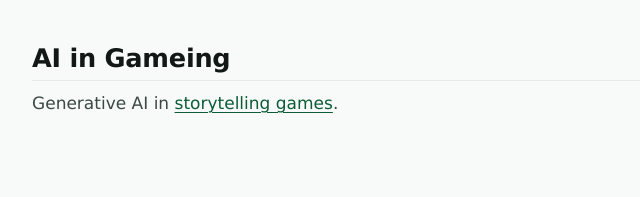
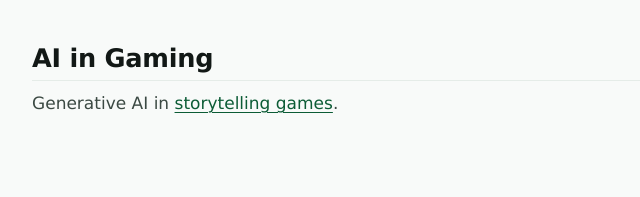
Before and after one commit to martinmphil/rose, a plain HTML site: page public/demo/index.html in a window 1280 px wide. Shown: the part 1036-1233 px from the top of the page, 248-888 px from the left. Drawn offline with Linux system fonts and the light colour scheme.

Commit message:
minor spelling correction

```diff
--- a/public/demo/index.html
+++ b/public/demo/index.html
@@ -45,7 +45,7 @@
     <code>aria-label="Option A is best"</code>
     <h2>Web Dev</h2>
     <p>Full stack <a href="./web-dev/">web development</a>.</p>
-    <h2>AI in Gameing</h2>
+    <h2>AI in Gaming</h2>
     <p>Generative AI in <a href="./machine-learning/index.html">storytelling games</a>.</p>
   </main>
   <footer>
```
